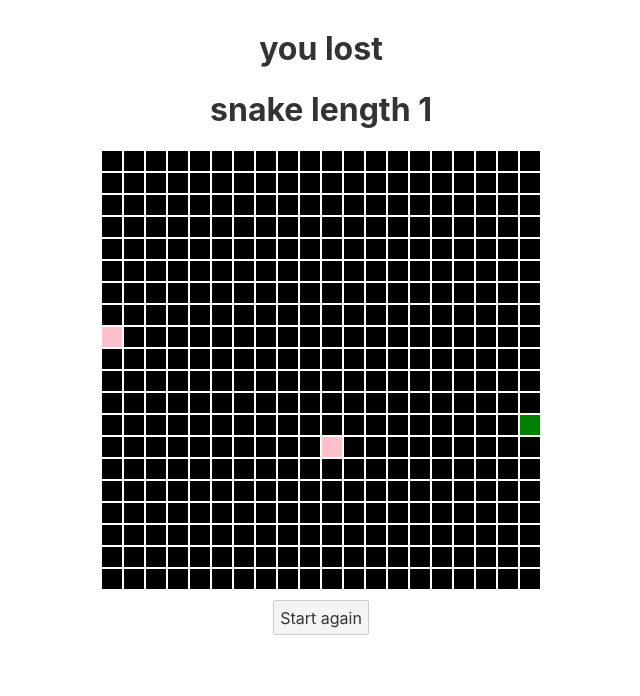
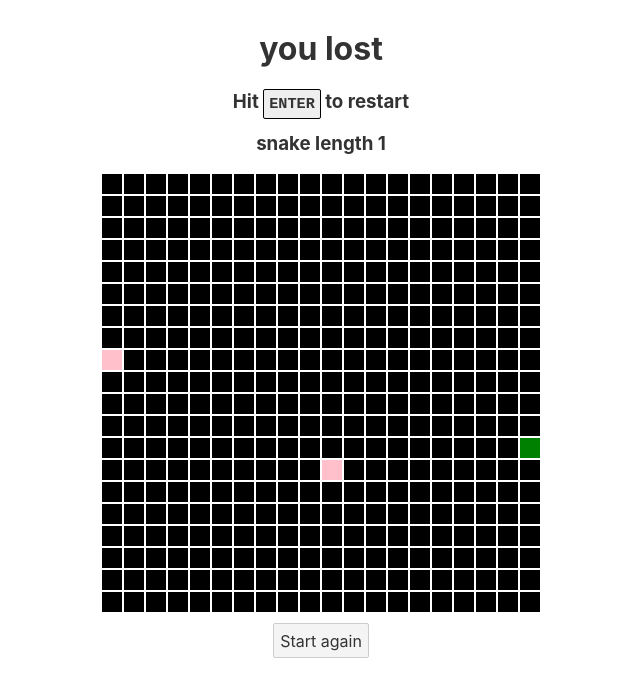
Before and after one commit to benawad/svelte-snake, a Svelte app: page / in a window 1280 px wide. Shown: the top 696 px of the page, without its empty margins (319-959 px from the left). Built offline with nearby package versions, Linux system fonts and the light colour scheme.

Commit message:
Added switch case for input, enter key restarts

```diff
--- a/package.json
+++ b/package.json
@@ -3,7 +3,7 @@
   "version": "1.0.0",
   "scripts": {
     "build": "rollup -c",
-    "dev": "rollup -c -w",
+    "dev": "HOST=0.0.0.0 PORT=6000 && rollup -c -w",
     "start": "sirv public",
     "validate": "svelte-check"
   },
--- a/src/App.svelte
+++ b/src/App.svelte
@@ -113,26 +113,42 @@
   .restart {
     margin-top: 10px;
   }
+
+  .enter {
+    border: #000 1px solid;
+    background-color: #eee;
+    border-radius: 2px;
+    padding: 5px;
+  }
 </style>
 
 <svelte:window
   on:keydown={(e) => {
-    if (e.key === 'ArrowLeft') {
+    switch (e.key) {
+      case 'ArrowLeft':
         direction = [0, -1];
-    } else if (e.key === 'ArrowRight') {
+        break;
+      case 'ArrowRight':
         direction = [0, 1];
-    } else if (e.key === 'ArrowUp') {
+        break;
+      case 'ArrowUp':
         direction = [-1, 0];
-    } else if (e.key === 'ArrowDown') {
+        break;
+      case 'ArrowDown':
         direction = [1, 0];
+        break;
+      case 'Enter':
+        restart();
+        break;
     }
   }} />
 
 <main>
   {#if lost}
     <h1 class="tcenter">you lost</h1>
+    <h3 class="tcenter">Hit <code class="enter">ENTER</code> to restart</h3>
   {/if}
-  <h1 class="tcenter">snake length {snakePosition.length}</h1>
+  <h3 class="tcenter">snake length {snakePosition.length}</h3>
   <div class="center">
     <div>
       {#each gridWithSnake as row, i}
@@ -149,9 +165,7 @@
 
   {#if lost}
     <div class="center restart">
-    <button on:click={restart}>
-      Start again
-    </button>
+      <button on:click={restart}> Start again </button>
     </div>
   {/if}
 </main>
```
Also changed, not shown: 1 other file (tests, documents, lock files or other folders). Lines whose indentation alone changed are shown as unchanged.
